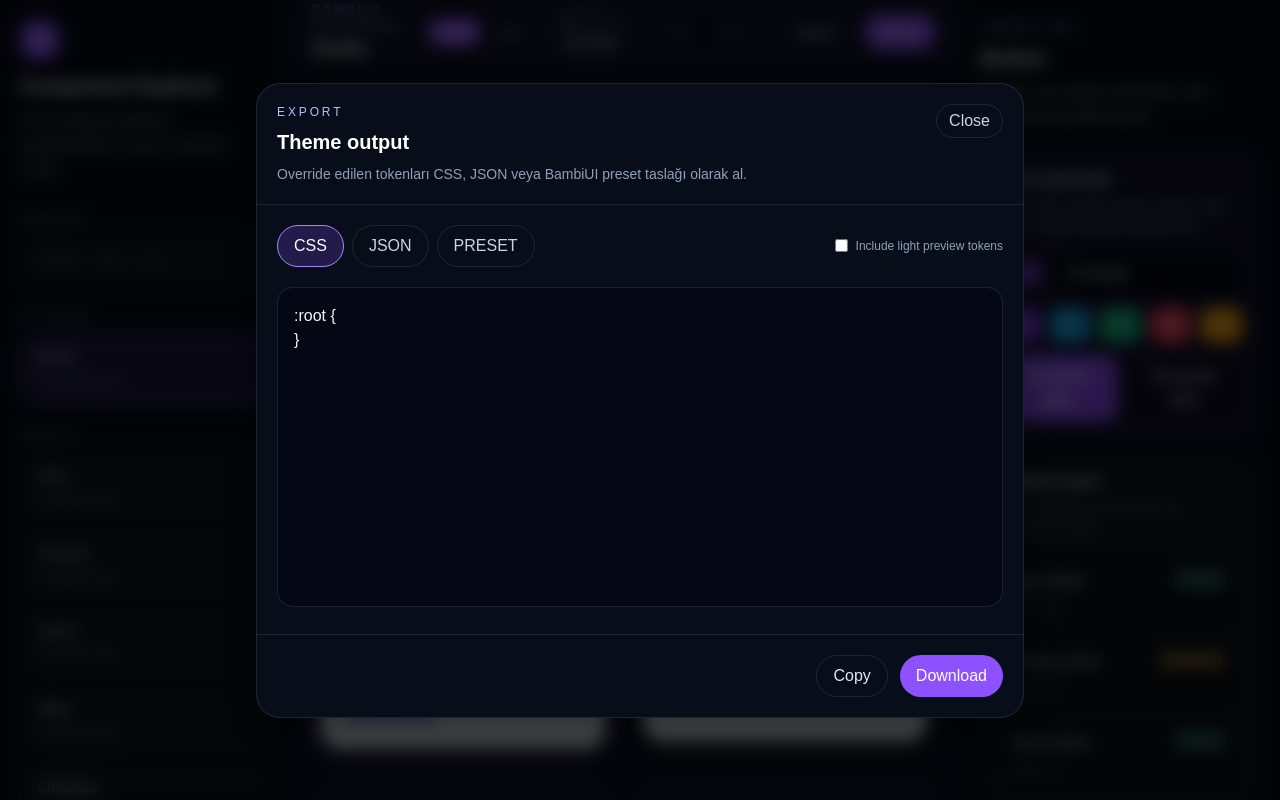
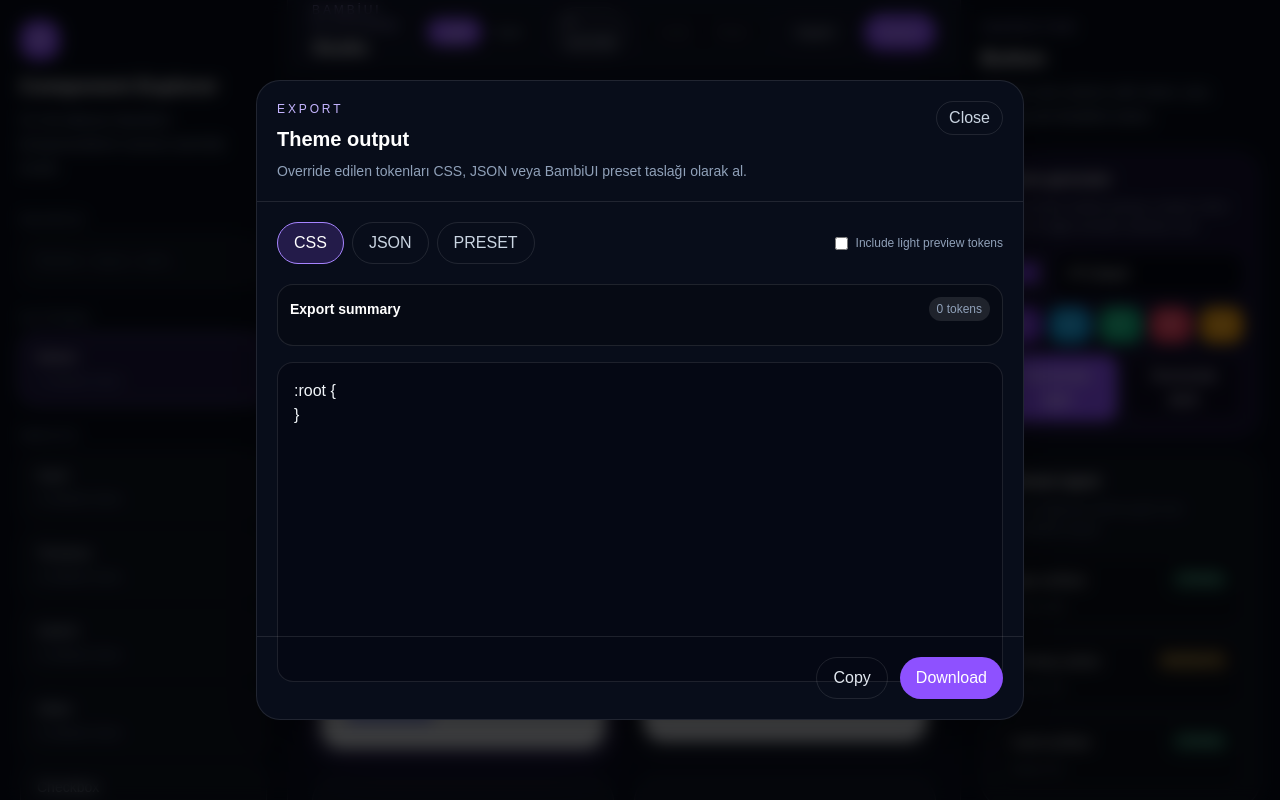
Before and after one commit to bambiui/studio, a Next.js app: page / in a window 1280 px wide. Both pictures are taken after a click on the button "Export". Shown: the top 800 px of the page. Built offline with nearby package versions, Linux system fonts and the light colour scheme.

Commit message:
feat(studio): summarize theme exports

```diff
--- a/src/studio/components/ExportDialog.tsx
+++ b/src/studio/components/ExportDialog.tsx
@@ -34,6 +34,13 @@ export function ExportDialog({
     if (format === "preset") return serializeThemeAsPreset(exportTokens);
     return serializeThemeAsCss(exportTokens);
   }, [exportTokens, format]);
+  const tokenEntries = useMemo(
+    () =>
+      Object.entries(exportTokens).sort(([left], [right]) =>
+        left.localeCompare(right),
+      ),
+    [exportTokens],
+  );
 
   if (!isOpen) return null;
 
@@ -109,6 +116,34 @@ export function ExportDialog({
           </label>
         </div>
 
+        <div className="px-5 pb-4">
+          <div className="rounded-2xl border border-white/10 bg-black/20 p-3">
+            <div className="flex items-center justify-between gap-3">
+              <h3 className="text-sm font-semibold text-white">
+                Export summary
+              </h3>
+              <span className="rounded-full bg-white/10 px-2 py-1 text-xs text-slate-400">
+                {tokenEntries.length} tokens
+              </span>
+            </div>
+            <div className="mt-3 flex flex-wrap gap-2">
+              {tokenEntries.slice(0, 8).map(([token]) => (
+                <span
+                  key={token}
+                  className="rounded-full border border-white/10 px-2 py-1 text-[10px] text-violet-200"
+                >
+                  {token}
+                </span>
+              ))}
+              {tokenEntries.length > 8 ? (
+                <span className="rounded-full border border-white/10 px-2 py-1 text-[10px] text-slate-500">
+                  +{tokenEntries.length - 8} more
+                </span>
+              ) : null}
+            </div>
+          </div>
+        </div>
+
         <div className="min-h-0 flex-1 px-5 pb-5">
           <textarea
             readOnly
```
